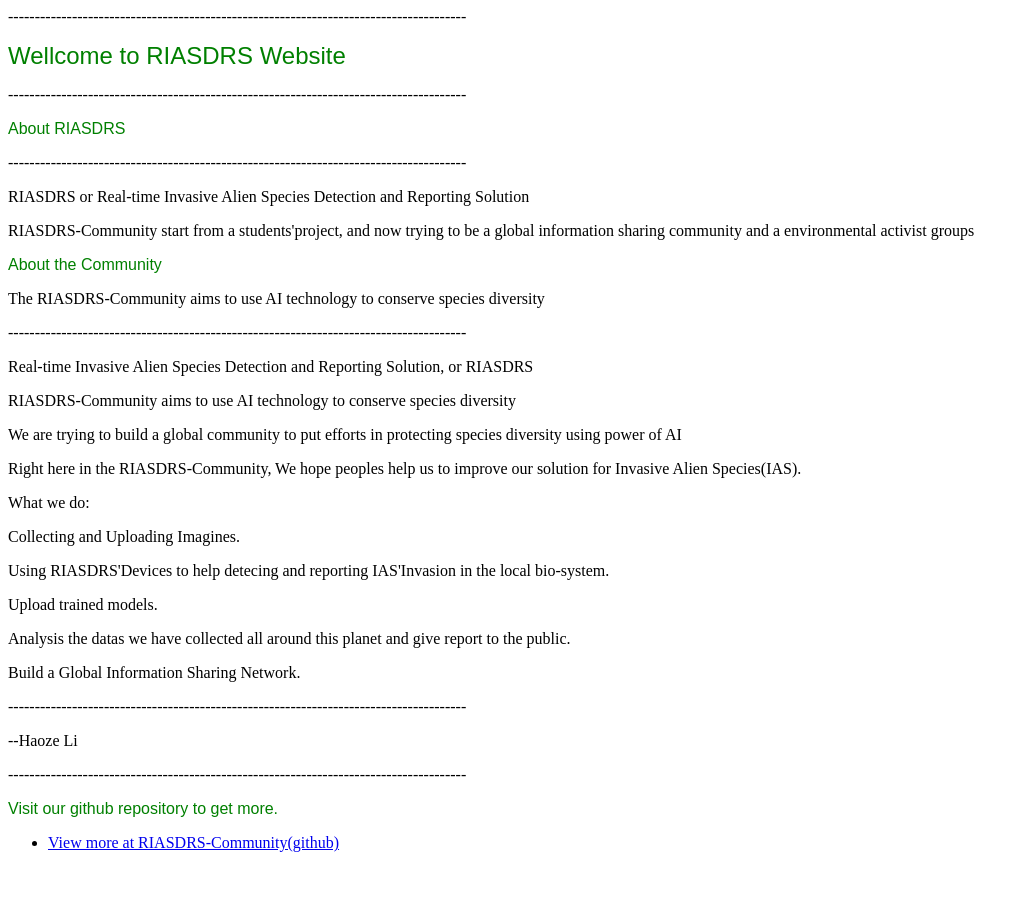
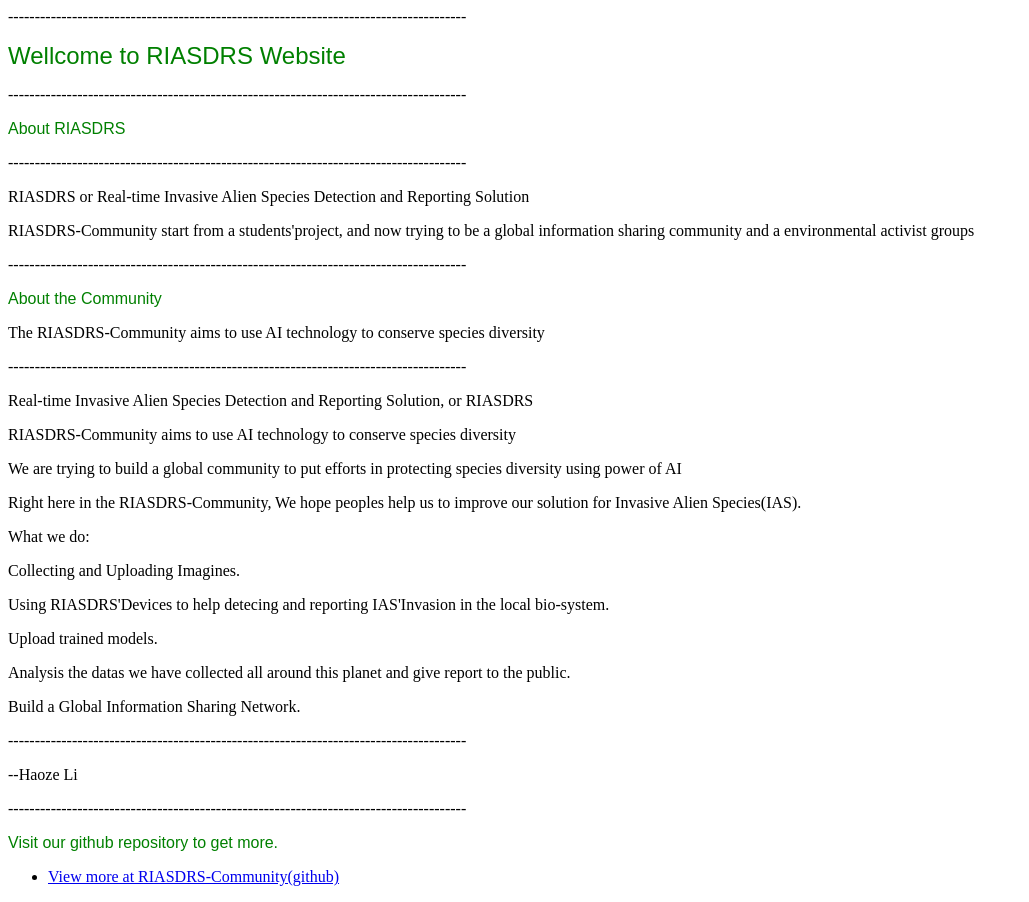
Before and after one commit to RIASDRS/RIASDRS-Datasets-Models, a plain HTML site: page index.html in a window 1280 px wide. Shown: the whole page, without its empty margins (0-1029 px from the left). Before the commit the page ends 868 px from the top, so only its background shows below. Drawn offline with Linux system fonts and the light colour scheme.

Commit message:
Add files via upload

```diff
--- a/index.html
+++ b/index.html
@@ -19,7 +19,7 @@
 <p></p>
 <p></p>
 <p></p>
-
+<p>--------------------------------------------------------------------------------------</p>
 <font face="Arial, sans-serif" size="3" color="green">About the Community </font>
 <p>The RIASDRS-Community aims to use AI technology to conserve species diversity</p>
 <p>--------------------------------------------------------------------------------------</p>
```
